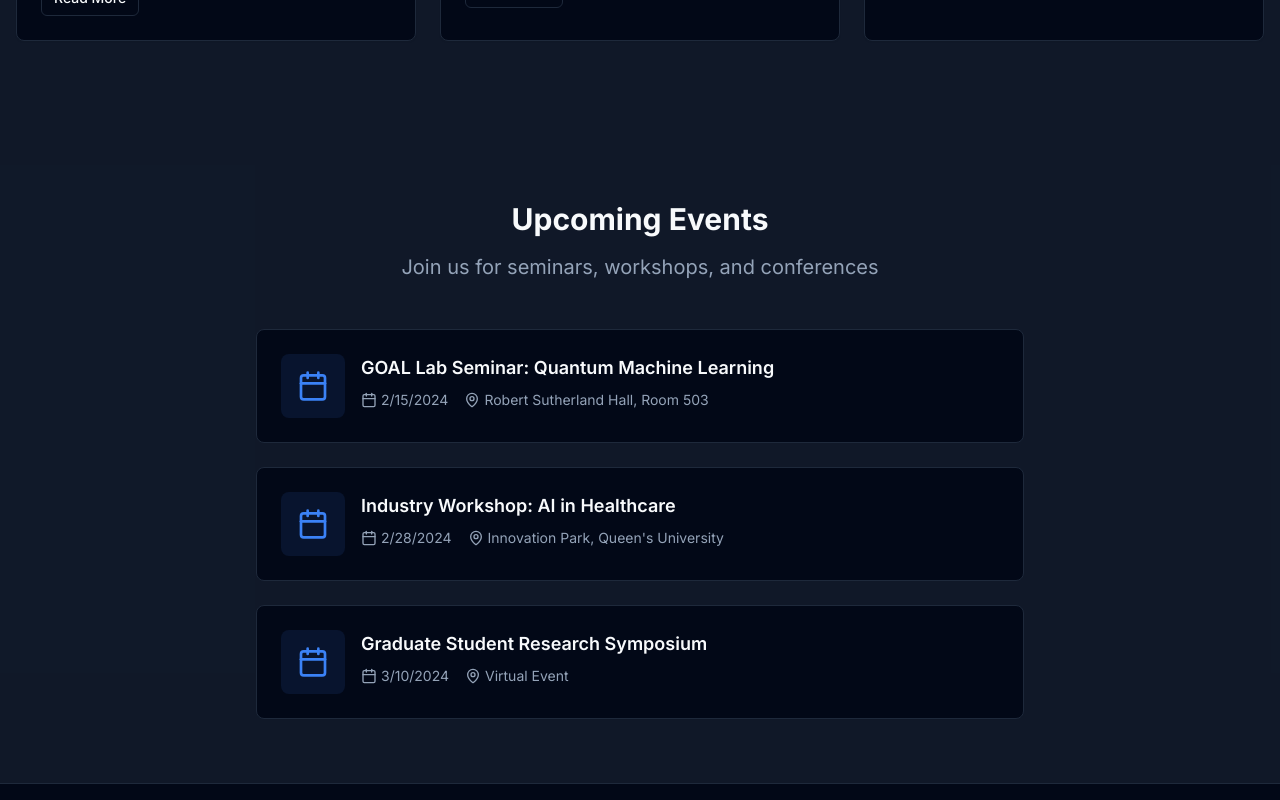
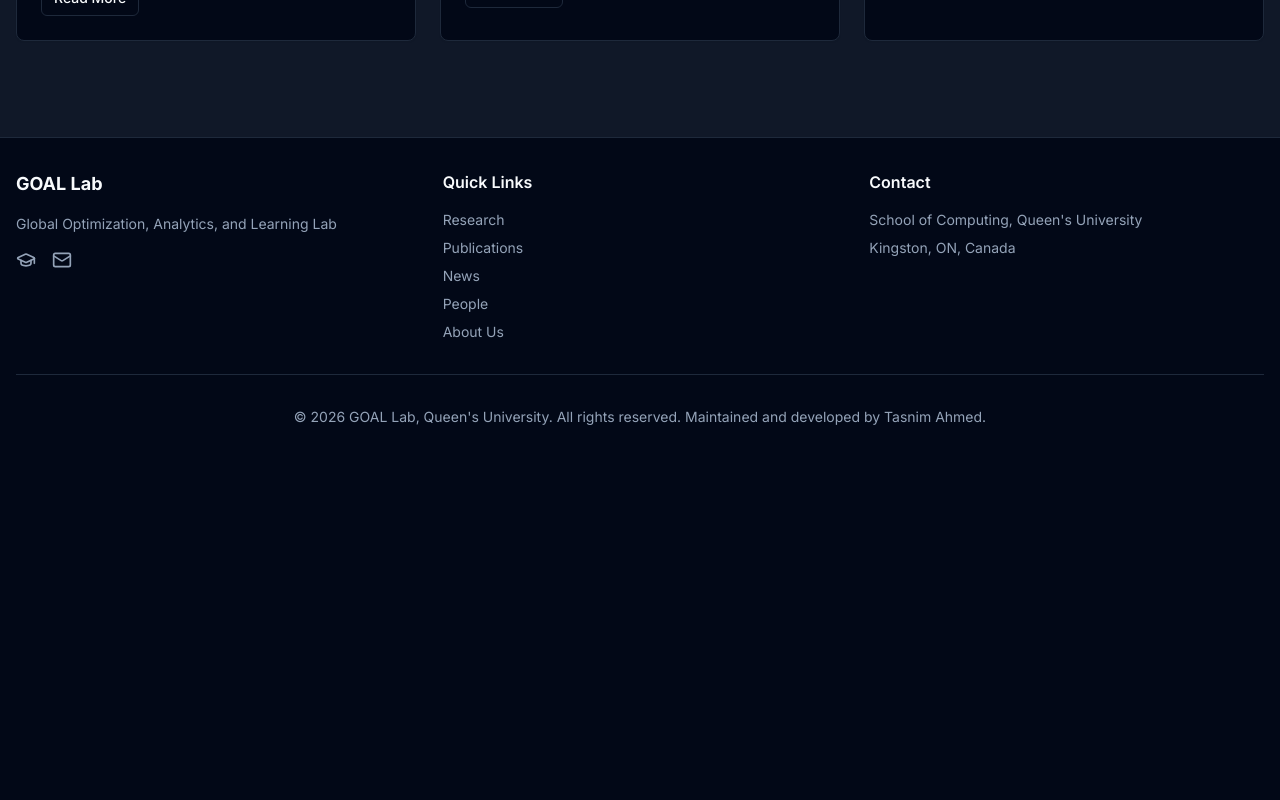
Before and after one commit to Goal-SoC-QueensU/goal-soc-queensu.github.io, a Next.js app: page / in a window 1280 px wide. Shown: the part 1360-2160 px from the top of the page. After the commit the page ends 1819 px from the top, so only its background shows below. Built offline with nearby package versions, Linux system fonts and the light colour scheme.

Commit message:
Update page.tsx

```diff
--- a/app/page.tsx
+++ b/app/page.tsx
@@ -1,10 +1,10 @@
 import news from "@/data/news.json";          // recent-news data
-import events from "@/data/events.json";      // ← NEW: upcoming-events data
+
 
 import { HeroSection } from "@/components/home/hero-section";
 import { RecentNewsSection } from "@/components/home/recent-news-section";
 // import { FeaturedResearchSection } from "@/components/home/featured-research-section";
-import { UpcomingEventsSection } from "@/components/home/upcoming-events-section";
+
 
 export default function HomePage() {
   return (
@@ -15,9 +15,6 @@ export default function HomePage() {
       <RecentNewsSection news={news.filter((n) => n.featured !== false)} />
 
       {/* <FeaturedResearchSection /> */}
-
-      {/* upcoming events */}
-      <UpcomingEventsSection events={events} />
     </div>
   );
 }
```
